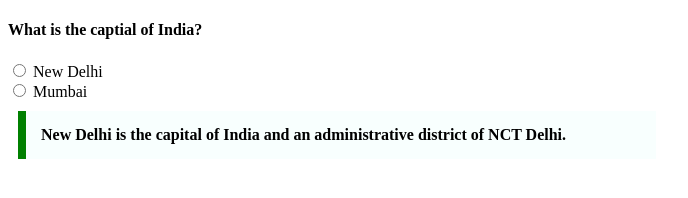
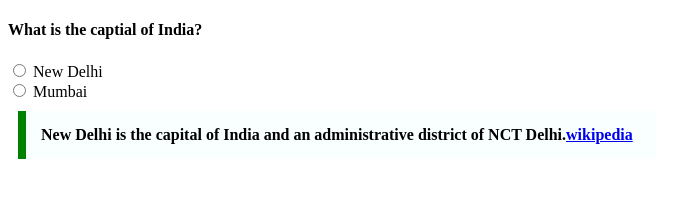
Before and after one commit to acciojob/trivia-Mohdlateef, a website: page main.html in a window 1280 px wide. Shown: the whole page, without its empty margins (0-688 px from the left). Drawn offline with Linux system fonts and the light colour scheme.

Commit message:
created a submission

```diff
--- a/main.html
+++ b/main.html
@@ -13,7 +13,7 @@
 	<br>
 	<input type="radio" id="Mumbai">
 	<label for="Mumbai">Mumbai</label>
-	<blockquote>New Delhi is the capital of India and an administrative district of NCT Delhi.</blockquote>
+	<blockquote>New Delhi is the capital of India and an administrative district of NCT Delhi.<a href="https://course.acciojob.com/open-web-editor?question=2f6a4b6c-4d7f-4a19-a009-d15349e5e914">wikipedia</a></blockquote>
 
 
 	<!-- the entire body must be written by student -->
```
